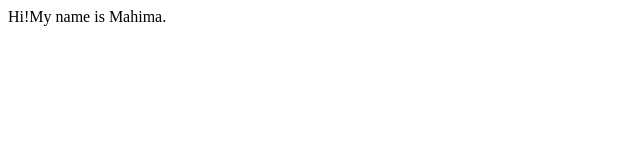
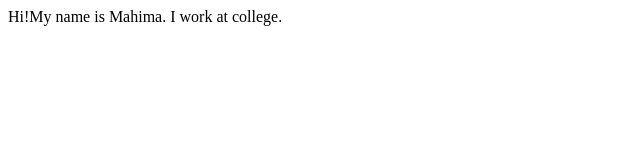
Before and after one commit to mahimagupta24/mahi-gg, a plain HTML site: page index.html in a window 1280 px wide. Shown: the whole page, without its empty margins (0-640 px from the left). Drawn offline with Linux system fonts and the light colour scheme.

Commit message:
update text

```diff
--- a/index.html
+++ b/index.html
@@ -8,5 +8,6 @@
 </head>
 <body>
     Hi!My name is Mahima.
+    I work at college.
 </body>
 </html>
```
